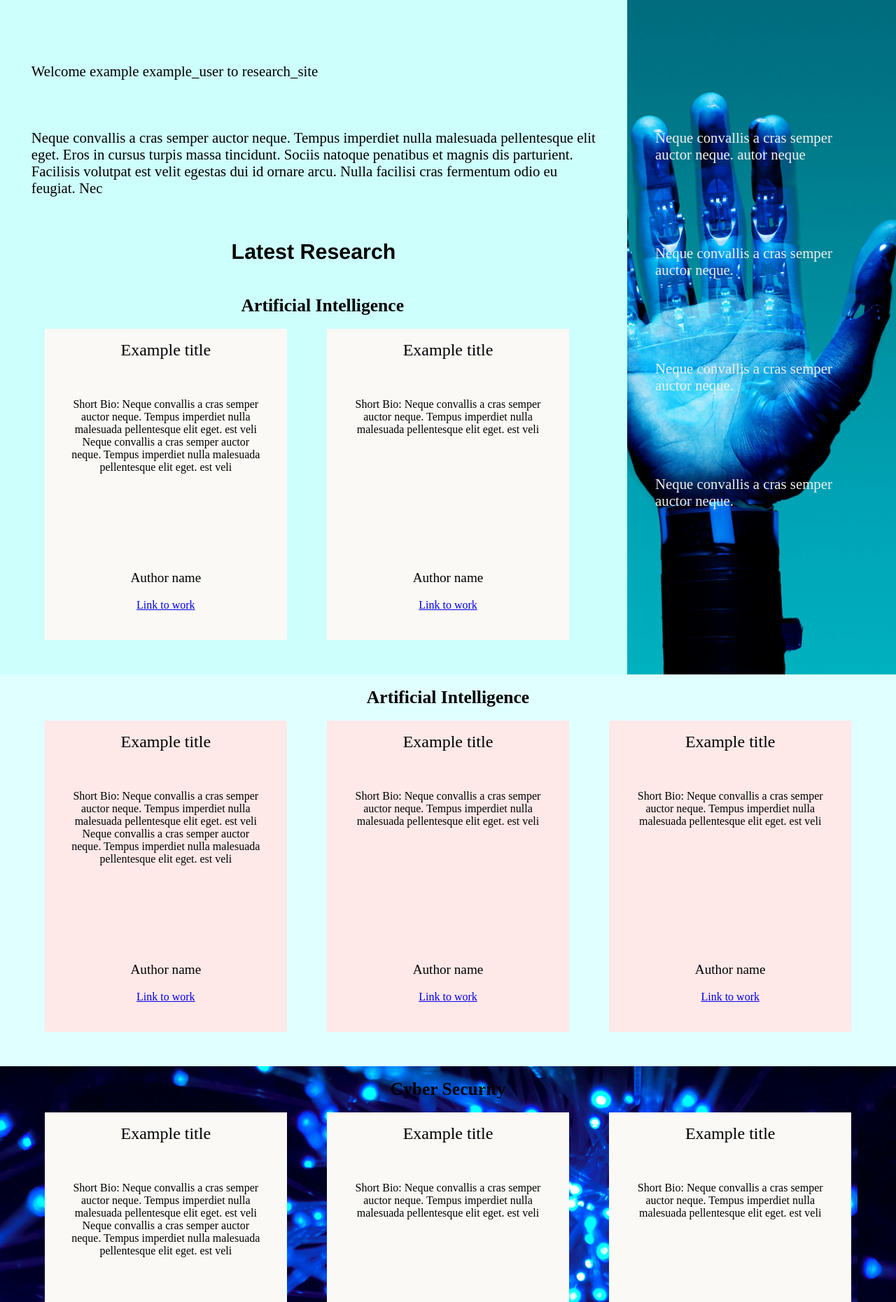
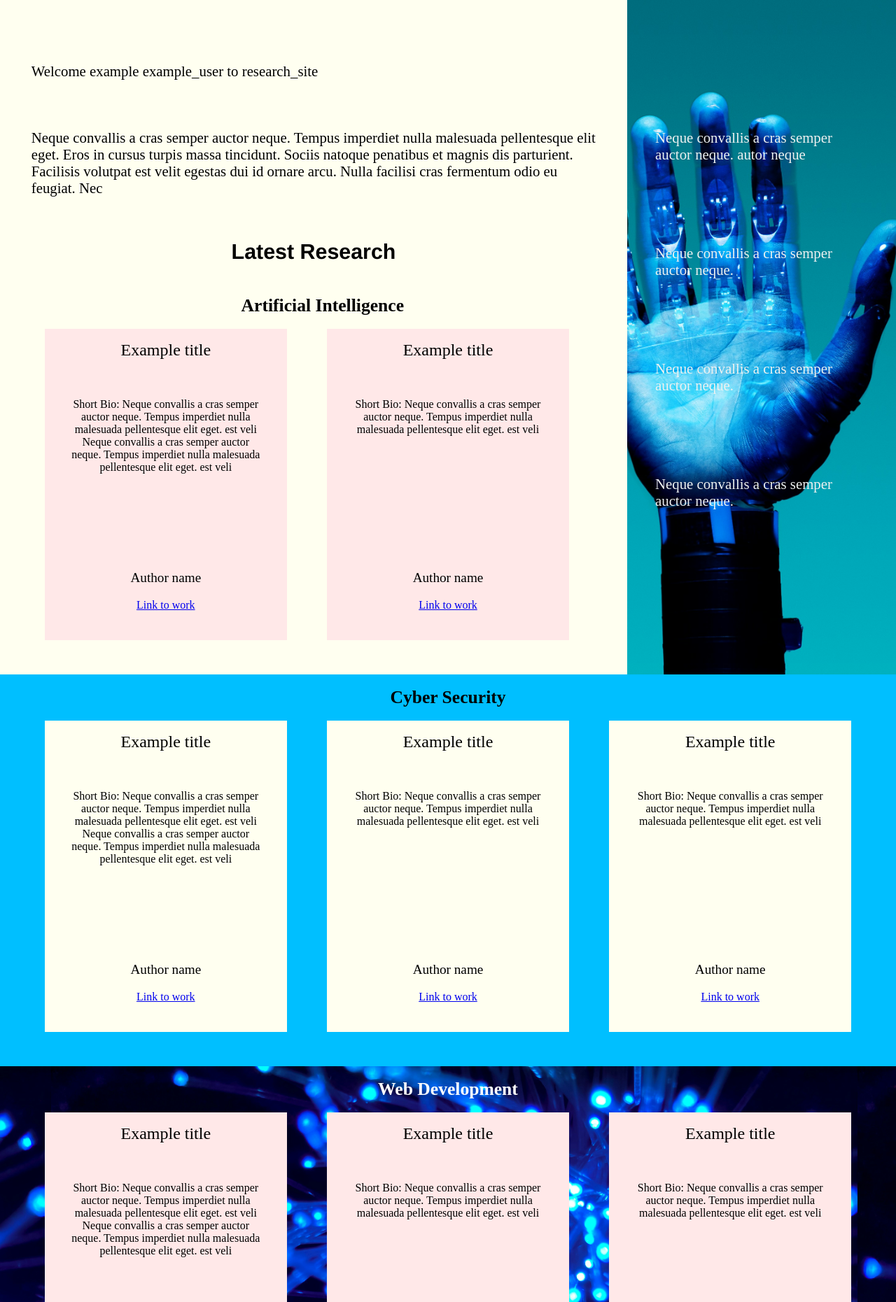
Before and after one commit to JimWould99/group_project, a PHP site: page /file.html in a window 1280 px wide. Shown: the part 59-1920 px from the top of the page at 70% size. Run offline with PHP 8.4, Linux system fonts and the light colour scheme.

Commit message:
new colour scheme and titles

```diff
--- a/file.html
+++ b/file.html
@@ -53,7 +53,7 @@
                 </div>
             <div id="section">
                 <div class="banner">
-                        <h2>Artificial Intelligence</h2>
+                        <h2>Cyber Security</h2>
                         <div class="research_trio">
                             <div class="research">
                                 <p>Example title</p>
@@ -76,7 +76,7 @@
                         </div>
                 </div>
                 <div class="banner">
-                    <h2>Cyber Security</h2>
+                    <h2>Web Development</h2>
                     <div class="research_trio">
                         <div class="research">
                             <p>Example title</p>
@@ -99,7 +99,7 @@
                     </div>
                 </div>
                 <div class="banner">
-                    <h2>Cyber Security</h2>
+                    <h2>Big Data</h2>
                     <div class="research_trio">
                         <div class="research">
                             <p>Example title</p>
--- a/styles.css
+++ b/styles.css
@@ -1,5 +1,5 @@
 body {
-    background-color: #cdfffc;
+    background-color: #FFFFF0;
     margin: 0px;
     display: flex;
     flex-direction: column;
@@ -133,7 +133,7 @@ body {
 
 .banner{
     display: grid;
-    background-color: #E0FFFF;
+    background-color: #00BFFF;
     height: 70vh;
     grid-template-rows: 1.2fr 9fr;
     justify-content: center;
@@ -152,7 +152,7 @@ body {
 
 }
 .banner:nth-child(2) > * > * , #sub-banner > * > *{
-   background-color: #FAF9F6;
+   background-color: #FFE8E8;
 }
 
 
@@ -177,7 +177,7 @@ body {
     display: grid;
     padding: 5% 11% 5% 11%;
     grid-template-rows: 2fr 6fr 1fr 1fr;
-    background-color: #FFE8E8;
+    background-color: #FFFFF0;;
 }
 .research > p:first-child{
     font-size: 1.5rem;
@@ -198,6 +198,10 @@ body {
     padding-right: 28%;
 }
 
+.banner:nth-child(2) > h2{
+   color: white;
+}
+
  .top_right{
     background-image: url(images/hand.jpg);
     background-position-x: 57%;
```
